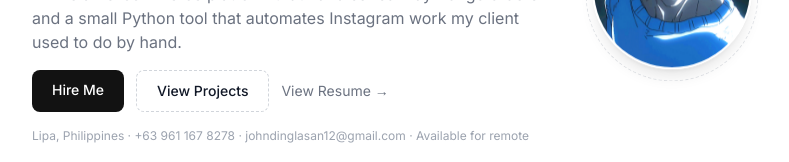
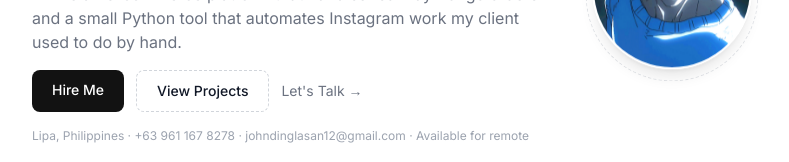
Before and after one commit to Jayem09/portfolio, a Next.js app: page / in a window 1280 px wide. Shown: the part 259-421 px from the top of the page, without its empty margins (248-1037 px from the left). Built offline with nearby package versions, Linux system fonts and the light colour scheme; no server answers.

Commit message:
feat: Hero View Resume -> Let's Talk (Calendly 30min)

```diff
--- a/components/sections/Hero.tsx
+++ b/components/sections/Hero.tsx
@@ -17,8 +17,8 @@ export default function Hero() {
             <a href="#projects" className="border border-dashed border-gray-300 dark:border-gray-700 px-5 py-2.5 rounded-lg text-sm font-medium hover:bg-gray-50 dark:hover:bg-white/5 transition-colors">
               View Projects
             </a>
-            <a href="/resume.pdf" target="_blank" className="text-sm text-gray-500 hover:text-gray-900 dark:hover:text-white inline-flex items-center gap-1 py-2.5 transition-colors">
-              View Resume →
+            <a href="https://calendly.com/johndinglasan12/30min" target="_blank" rel="noopener noreferrer" className="text-sm text-gray-500 hover:text-gray-900 dark:hover:text-white inline-flex items-center gap-1 py-2.5 transition-colors">
+              Let&apos;s Talk →
             </a>
           </div>
           <p className="text-xs text-gray-400 dark:text-gray-500">Lipa, Philippines · +63 961 167 8278 · johndinglasan12@gmail.com · Available for remote</p>
```
